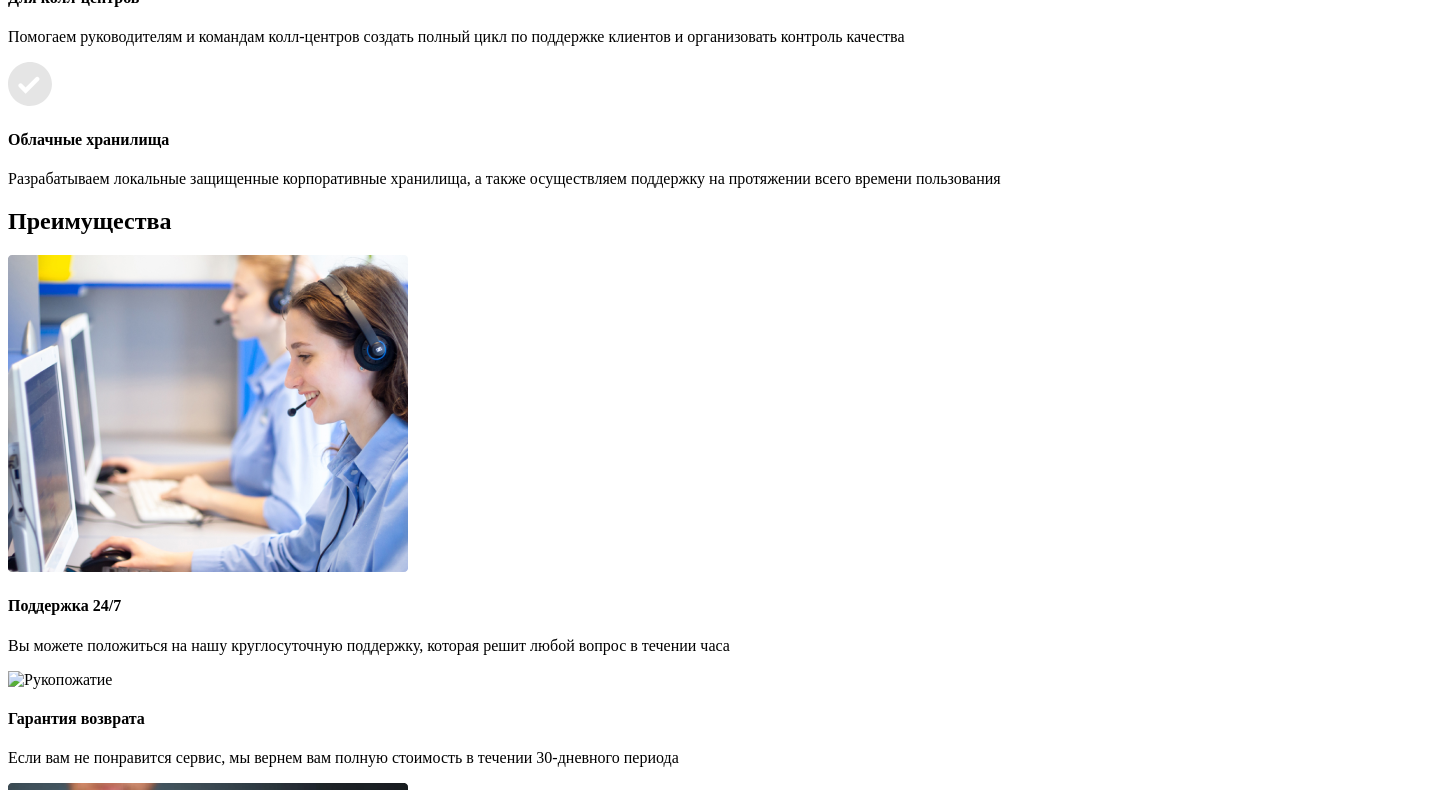
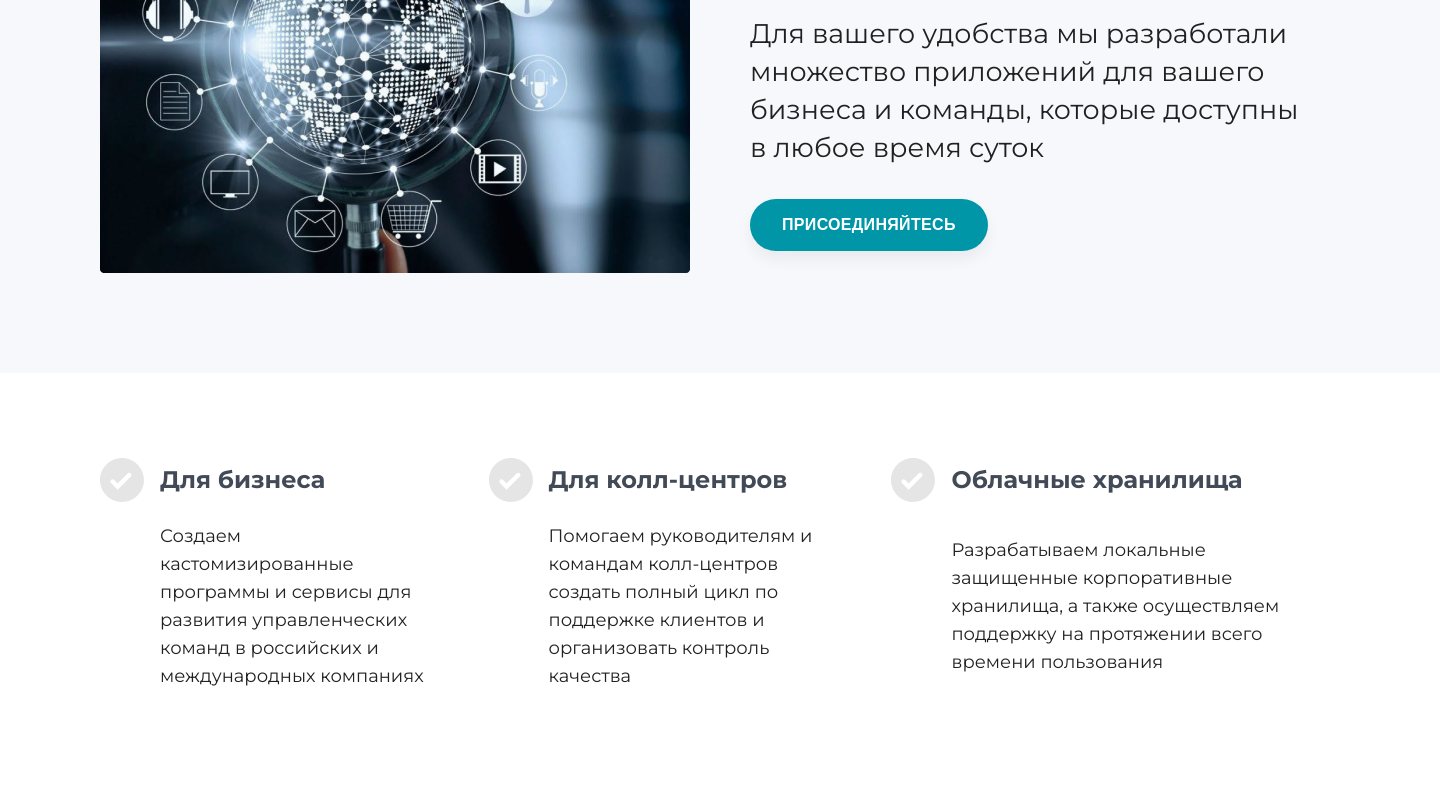
Before and after one commit to Kryakvaem/system_landing_page, a plain HTML site: page index.html in a window 1280 px wide. Shown: the part 493-1283 px from the top of the page, 1440 px wide, since content can reach past the window. Drawn offline with Linux system fonts and the light colour scheme; the site is published under a folder, as on GitHub Pages, so addresses that start at the root find nothing.

Commit message:
Update index.html

```diff
--- a/index.html
+++ b/index.html
@@ -4,8 +4,8 @@
     <meta name="viewport" content="width=device-width, initial-scale=1.0">
     <meta name="description" content="Studying hard "/>
 
-    <link href="/styles/resert.css" rel="stylesheet"  />
-    <link href="/styles/stylesheet.css" rel="stylesheet" />
+    <link href="styles/resert.css" rel="stylesheet"  />
+    <link href="styles/stylesheet.css" rel="stylesheet" />
 
     <link rel="preconnect" href="https://fonts.googleapis.com">
     <link rel="preconnect" href="https://fonts.gstatic.com" crossorigin>
@@ -39,7 +39,7 @@
 
 
 <section class="follow-description">
-    <img src="/images/div1.png" alt="A lot of apps around world">
+    <img src="images/div1.png" alt="A lot of apps around world">
     <h1>Разработано 2000+ приложений</h1>
     <p>Для вашего удобства мы разработали множество приложений для вашего бизнеса и команды, которые доступны в любое время суток</p>
     <button>Присоединяйтесь</button>
@@ -87,7 +87,7 @@
         </div>
 
         <div class="advantage-item">
-            <img src="/images/advantage2.png" alt="Рукопожатие"/>
+            <img src="images/advantage2.png" alt="Рукопожатие"/>
             <h4>Гарантия возврата</h4>
             <p>Если вам не понравится сервис, мы вернем вам
                 полную стоимость в течении 30-дневного периода</p>
```
